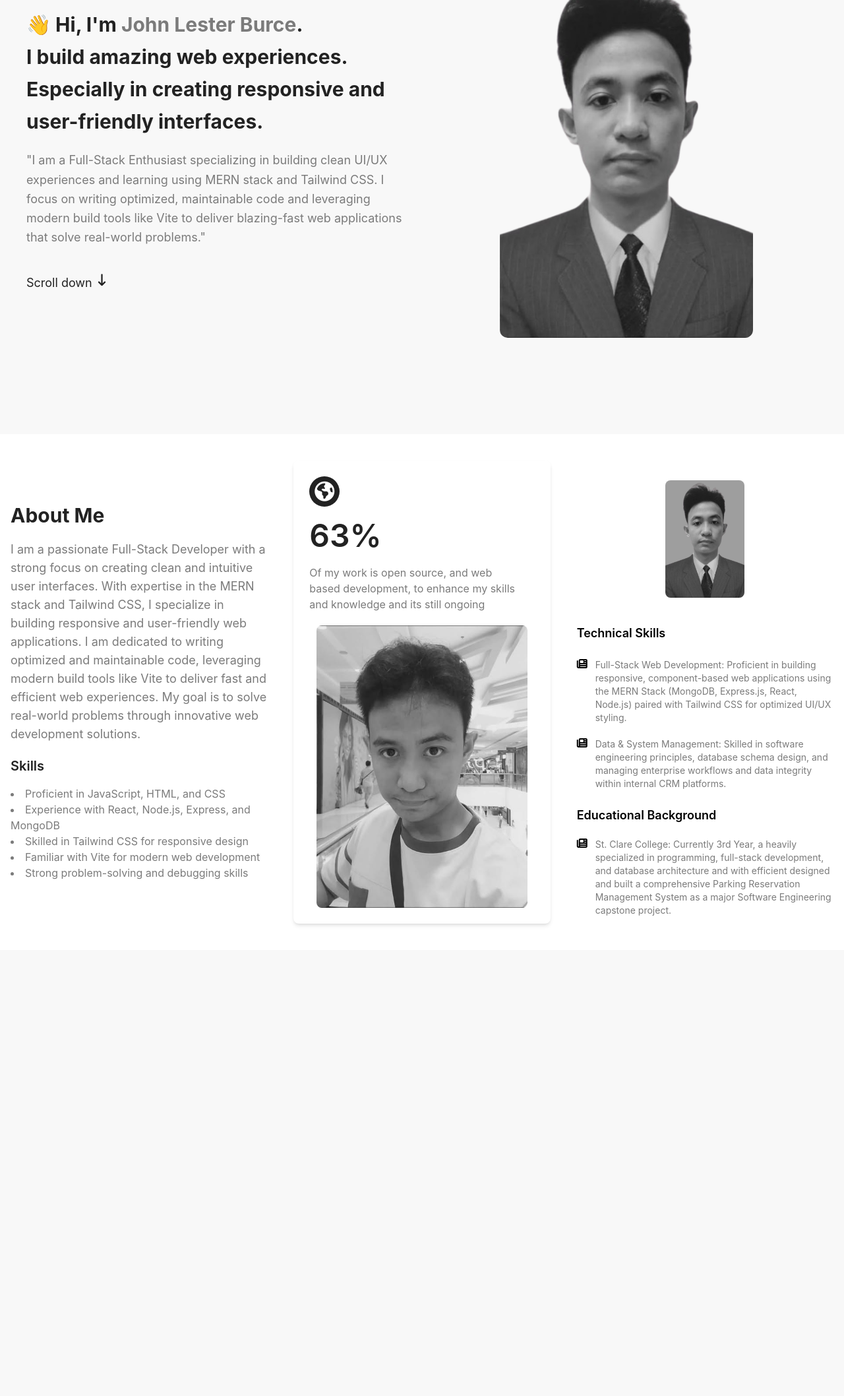
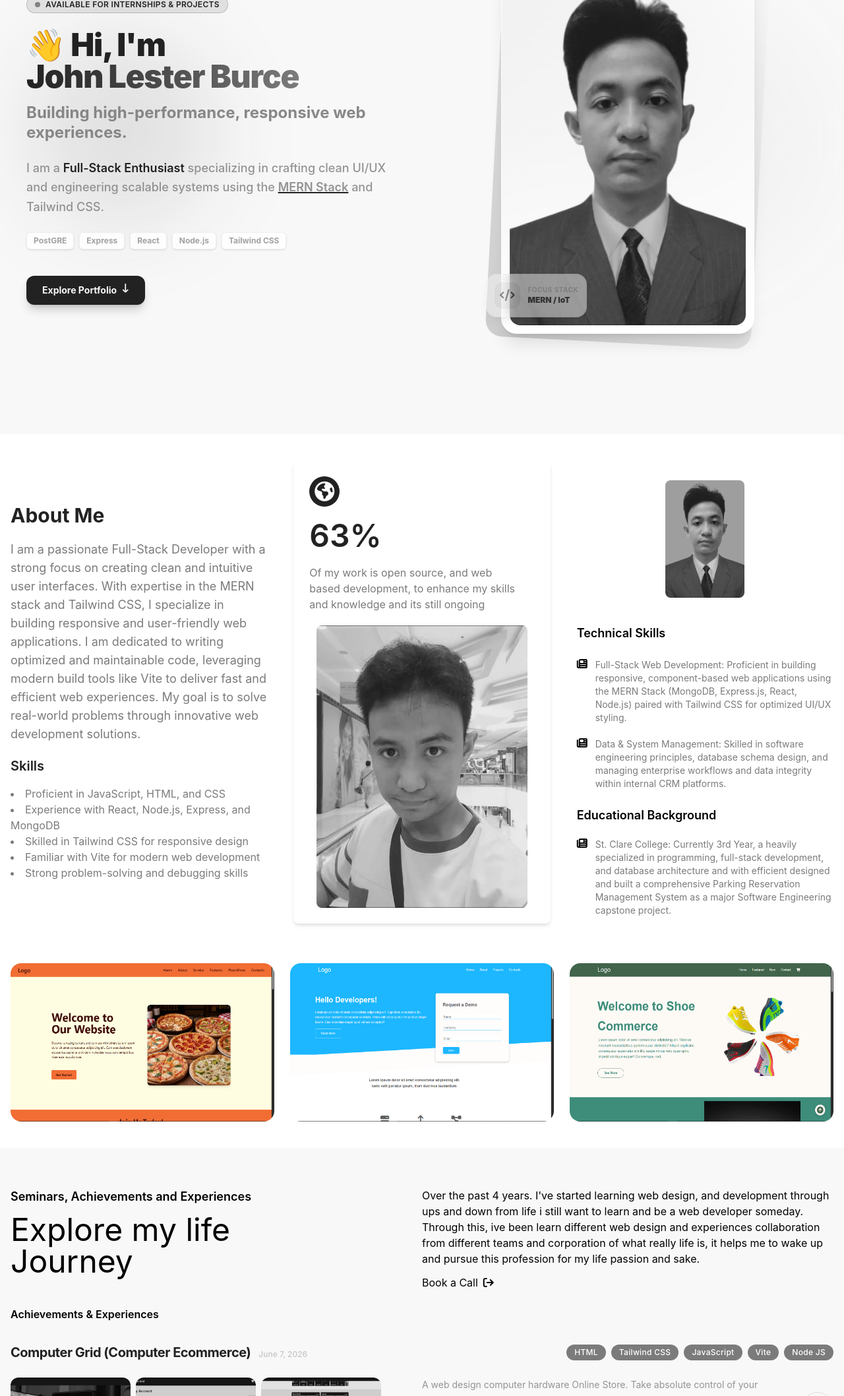
Before and after one commit to Silhouette204/My-Latest-Front-End-Portfolio, a website built with Vite: page index.html in a window 1280 px wide. Shown: the part 206-2322 px from the top of the page at 66% size. Before the commit the page ends 1646 px from the top, so only its background shows below. Built offline with nearby package versions, Linux system fonts and the light colour scheme.

Commit message:
Add: Seminars and Experience Section and make better UI version for more readable and more grid structured

```diff
--- a/index.html
+++ b/index.html
@@ -13,28 +13,70 @@
   <!--navigation is inside the renderNavigation in nav.js-->
   </div>
 
-<!-- Ginamit ang min-h-[calc(100vh-80px)] para pwedeng humaba kung kailangan, at may pt-10 para hindi sadsad sa navbar -->
-<section id="main" class="flex-1 min-h-[calc(100vh-100px)] flex items-center pt-10 pb-16 lg:py-0">
-  <!-- Idinagdag ang gap-y-16 para sa mobile kapag nagpatong ang text at image -->
-  <div class="container mx-auto px-5 lg:px-10 grid grid-cols-1 lg:grid-cols-2 gap-x-10 gap-y-16 items-center w-full">
+  <section id="main" class="relative flex-1 min-h-[calc(100vh-100px)] flex items-center pt-10 pb-16 lg:py-0 overflow-hidden">
 
-    <div class="flex flex-col gap-5 items-center lg:items-start">
-      <h1 class="text-2xl md:text-3xl font-bold text-secondary text-center lg:text-left leading-relaxed">
-        👋 Hi, I'm <span class="text-dark">John Lester Burce</span>. <br>
-        I build amazing web experiences. Especially in creating responsive and user-friendly interfaces.
-      </h1>
-      <p class="text-base md:text-lg text-dark text-center lg:text-left max-w-xl leading-relaxed">
-        "I am a Full-Stack Enthusiast specializing in building clean UI/UX experiences and learning using MERN stack and Tailwind CSS. I focus on writing optimized, maintainable code and leveraging modern build tools like Vite to deliver blazing-fast web applications that solve real-world problems."
+  <div class="absolute top-1/4 left-10 w-72 h-72 bg-secondary/10 rounded-full blur-3xl pointer-events-none"></div>
+  <div class="absolute bottom-1/4 right-10 w-96 h-96 bg-dark/5 rounded-full blur-3xl pointer-events-none"></div>
+
+  <div class="container mx-auto px-5 lg:px-10 grid grid-cols-1 lg:grid-cols-2 gap-x-12 gap-y-16 items-center w-full relative z-10">
+
+    <div class="flex flex-col gap-6 items-center lg:items-start">
+
+      <div class="inline-flex items-center gap-2 px-3 py-1 rounded-full bg-secondary/10 border border-secondary/20 text-secondary text-xs font-semibold tracking-wide uppercase">
+        <span class="w-2 h-2 rounded-full bg-secondary animate-pulse"></span>
+        Available for Internships & Projects
+      </div>
+
+      <div class="space-y-4">
+        <h1 class="text-3xl md:text-4xl lg:text-5xl font-black text-secondary text-center lg:text-left tracking-tight leading-none">
+          👋 Hi, I'm <br class="hidden lg:block">
+          <span class="bg-gradient-to-r from-secondary to-dark bg-clip-text text-transparent">John Lester Burce</span>
+        </h1>
+        <h2 class="text-xl md:text-2xl font-bold text-dark/90 text-center lg:text-left leading-tight">
+          Building high-performance, responsive web experiences.
+        </h2>
+      </div>
+
+      <p class="text-base md:text-lg text-dark/80 text-center lg:text-left max-w-xl leading-relaxed font-medium">
+        I am a <span class="text-secondary font-semibold">Full-Stack Enthusiast</span> specializing in crafting clean UI/UX and engineering scalable systems using the <span class="underline decoration-secondary decoration-2 font-semibold">MERN Stack</span> and Tailwind CSS.
       </p>
 
-      <a href="#about" class="mt-5 text-lg text-secondary hover:text-dark hover:underline flex items-center gap-2 transition duration-300">
-        Scroll down <i class="fa-solid fa-arrow-down-long animate-bounce"></i>
-      </a>
+      <div class="flex flex-wrap justify-center lg:justify-start gap-2 text-xs font-bold text-dark/70">
+        <span class="bg-light/80 border border-dark/10 px-2.5 py-1 rounded-md shadow-sm">PostGRE</span>
+        <span class="bg-light/80 border border-dark/10 px-2.5 py-1 rounded-md shadow-sm">Express</span>
+        <span class="bg-light/80 border border-dark/10 px-2.5 py-1 rounded-md shadow-sm">React</span>
+        <span class="bg-light/80 border border-dark/10 px-2.5 py-1 rounded-md shadow-sm">Node.js</span>
+        <span class="bg-light/80 border border-dark/10 px-2.5 py-1 rounded-md shadow-sm">Tailwind CSS</span>
+      </div>
+
+      <div class="flex flex-col sm:flex-row items-center gap-4 mt-4 w-full sm:w-auto">
+        <a href="#about" class="w-full sm:w-auto text-center text-sm font-bold bg-secondary text-primary px-6 py-3 rounded-xl hover:bg-dark hover:duration-300 transition-all shadow-lg shadow-secondary/20 flex items-center justify-center gap-2 group">
+          Explore Portfolio
+          <i class="fa-solid fa-arrow-down-long animate-bounce group-hover:translate-y-1 transition-transform"></i>
+        </a>
+      </div>
+
     </div>
 
-    <!-- Nilagyan natin ng kaunting padding bottom (pb-5) ang image div para hindi ito dumidikit sa puting background ng About section -->
-    <div class="flex justify-center items-center pb-5 lg:pb-0">
-      <img src="./src/assets/main-img.png" class="w-64 sm:w-72 md:w-80 lg:w-96 h-auto object-cover rounded-xl" alt="John Lester Burce">
+    <div class="flex justify-center items-center pb-5 lg:pb-0 relative">
+
+      <div class="absolute inset-0 bg-gradient-to-tr from-secondary/20 to-transparent rounded-3xl transform rotate-3 scale-105 max-w-xs md:max-w-sm mx-auto pointer-events-none -z-10"></div>
+
+      <div class="relative bg-gradient-to-b from-light/50 to-light p-3 rounded-3xl shadow-xl border border-light/80 backdrop-blur-md max-w-xs md:max-w-sm transition-transform duration-500 hover:scale-[1.02]">
+        <img src="./src/assets/main-img.png" class="w-full h-auto object-cover rounded-2xl brightness-95 grayscale hover:grayscale-0 duration-500 transition-all" alt="John Lester Burce">
+
+        <div class="absolute bottom-6 -left-6 bg-primary/95 border border-dark/10 p-3 rounded-2xl shadow-lg flex items-center gap-3 backdrop-blur-sm hidden sm:flex animate-pulse">
+          <div class="p-2 bg-secondary/10 text-secondary rounded-xl">
+            <i class="fa-solid fa-code text-lg"></i>
+          </div>
+          <div>
+            <p class="text-[10px] font-bold text-dark/50 uppercase tracking-wider">Focus Stack</p>
+            <p class="text-xs font-black text-secondary">MERN / IoT</p>
+          </div>
+        </div>
+
+      </div>
+
     </div>
 
   </div>
@@ -107,6 +149,64 @@
 </div>
 </div>
  </div>
+ </div>
+
+ <div class="container-1 mt-15">
+ <div class="grid grid-cols-1 lg:grid-cols-3 gap-6">
+  <div class="hover:brightness-70 transition-all cursor-pointer">
+    <a href="https://responsive-landing-page-website.vercel.app/">
+  <img src="./src/assets/showcase-1.png" class="h-60 w-full rounded-2xl" alt="">
+</a>
+</div>
+
+<div class="hover:brightness-70 transition-all cursor-pointer">
+  <a href="https://responsive-ecommerce-landing-page-pi.vercel.app/">
+  <img src="./src/assets/showcase-2.png" class="h-60 w-full rounded-2xl" alt="">
+</a>
+</div>
+
+<div class="hover:brightness-70 transition-all cursor-pointer">
+  <a href="https://multi-section-lime.vercel.app/">
+  <img src="./src/assets/showcase-3.png" class="h-60 w-full rounded-2xl" alt="">
+</a>
+</div>
+</div>
+</div>
+</section>
+
+<section id="experiences" class="my-10">
+<div class="container-1">
+
+<div class="grid grid-cols-1 lg:grid-cols-2">
+  <div class="mt-5">
+    <h3 class="font-semibold text-lg">Seminars, Achievements and Experiences</h3>
+    <h1 class="text-5xl mt-3 mb-2">Explore my life </br> Journey </h1>
+  </div>
+
+  <div class="flex flex-col gap-3 mt-5">
+    <p>Over the past 4 years. I've started learning web design, and development through ups and down from life i still want to learn and be a web developer someday. Through this, ive been learn different web design and experiences collaboration from different teams and corporation of what really life is, it helps me to wake up and pursue this profession for my life passion and sake.</p>
+      <a href="#" class="text-base hover:text-dark transition">Book a Call<i class="fa-solid fa-arrow-right-from-bracket ml-2"></i></a>
+  </div>
+
+</div>
+
+<div id="experiences" class="mt-6">
+  <h1 class="font-semibold">Achievements & Experiences</h1>
+
+<div class="mt-6" id="experience-container">
+ <!--Contents inside the experience.js-->
+</div>
+
+</div>
+
+<div id="seminar" class="mt-7">
+  <h3 class="font-semibold">Seminars & Certification</h3>
+
+  <div class="mt-3 lg:mt-6" id="seminar-container">
+  </div>
+</div>
+
+</div>
 </section>
 
   </body>
--- /dev/null
+++ b/src/experience.js
@@ -0,0 +1,101 @@
+const dataExp = [
+  {
+    title: "Computer Grid (Computer Ecommerce)",
+    date: "Date: June 7, 2026",
+    purpose: "A web design computer hardware Online Store. Take absolute control of your workspace and game. Features zero-latency response tracking, durable ergonomic housing, and fully programmable macros to streamline both your competitive matches and daily coding workflows.",
+    category: ["HTML", "Tailwind CSS", "JavaScript", "Vite", "Node JS"],
+    // Nagdagdag tayo ng images array para dito lang sa specific project na ito lalabas ang mga preview images
+    images: [
+      "./src/assets/latest-1.png",
+      "./src/assets/latest-2.png",
+      "./src/assets/latest-3.png"
+    ],
+    project: "https://product-grid-e-commerce.vercel.app/"
+  },
+  {
+    title: "Parking Management Reservation System",
+    date: "Date: April, 2026",
+    purpose: "A full-scale Software Engineering capstone project designed to automate and optimize parking lot workflows. The system bridges the gap between drivers and secure facility spaces by providing real-time data tracking, interactive structural grid layouts, and seamless booking logistics to eliminate manual ticketing inefficiencies.",
+    category: ["React", "Express", "MongoDB"],
+
+  },
+  {
+    title: "Sales Utility Clerk - SM Fairview (SM Department Store)",
+    date: "Date: March 2025 - June 2025",
+    purpose: "Data Validation & Auditing: Assisted core inventory clerks in conducting physical audits of incoming school supply deliveries to cross-reference delivery documents and flag stock discrepancies, shortages, or surpluses. Merchandising & Price Management: Assisting customers needs, managed shelf storage allocations and organized structural layout updates for seasonal inventory during high-traffic school-opening periods. Transactional Support: Facilitated storefront retail activities, coordinated directly with logistics teams for secure stock handovers, and resolved customer inquiries efficiently.",
+    category: ["Corporate", "Sales", "Retail"],
+   },
+   {
+    title: "Selling Clerk - SM Novaliches (SM Super Market)",
+    date: "Date: July 2024 - January 2025",
+    purpose: "- Inventory & Data Tracking: Managed physical inventory parameters and implemented FIFO (First-In, First-Out) workflows to minimize asset wastage and maintain consistent product availability grids.Documentation & Logistics: Formulated and processed essential operational documentation, including product pull-out logs, internal stock orders, and replenishment requests. Financial Logic Processing: Handled cash and digital transactions, accurately computing totals, promotional discounts, and pricing variables under high-volume store hours. System Accuracy: Executed routine price configurations and real-time shelf tag updates to guarantee absolute data consistency across the department storefront.",
+    category: ["Corporate", "Sales", "Retail"]
+   }
+];
+
+export function renderExperience() {
+  const seminarContainer = document.querySelector('#experience-container');
+
+  if (!seminarContainer) return;
+
+  seminarContainer.innerHTML = dataExp.map(({ title, date, purpose, category, images, project }) => {
+
+    // 1. KONTROL SA PURPOSE
+    const renderPurpose = Array.isArray(purpose)
+      ? `<ul class="list-disc list-inside space-y-1 text-sm text-dark/80 leading-relaxed">
+          ${purpose.map(item => `<li>${item}</li>`).join('')}
+         </ul>`
+      : `<p class="text-sm text-dark/80 leading-relaxed">${purpose}</p>`;
+
+    // 2. KONTROL SA CATEGORY BADGES (Ginawang black/dark badges para hawig sa sample image mo)
+    const renderCategory = Array.isArray(category)
+      ? category.map(cat => `<span class="px-3 py-1 rounded-full bg-dark text-light font-medium text-xs tracking-wide">${cat}</span>`).join('')
+      : `<span class="px-3 py-1 rounded-full bg-dark text-light font-medium text-xs tracking-wide">${category}</span>`;
+
+    // 3. CONDITIONAL IMAGES GENERATOR: Kung may images na declared sa object, gagawin nitong 3-column grid ang layout sa kaliwa
+    const imageGridHTML = images && images.length > 0
+      ? `<div class="grid grid-cols-3 gap-2 w-full lg:w-[45%]">
+          ${images.map(img => `
+            <div class="aspect-[4/3] w-full overflow-hidden rounded-xl">
+              <img src="${img}" class="w-full h-full object-cover brightness-95 grayscale hover:grayscale-0 duration-500 transition-all" alt="Project Preview">
+            </div>
+          `).join('')}
+         </div>`
+      : '';
+
+    return `
+      <div class="mt-8 flex flex-col gap-4 border-b pb-8 border-dark/10 w-full font-poppins">
+
+        <div class="flex flex-col sm:flex-row sm:items-center justify-between gap-4 w-full">
+          <div class="flex flex-col sm:flex-row sm:items-baseline gap-1 sm:gap-3">
+            <h1 class="font-bold text-xl text-secondary tracking-tight">${title}</h1>
+            <span class="text-xs text-dark/40 font-medium">${date.replace('Date: ', '')}</span>
+          </div>
+
+          <div class="flex flex-row flex-wrap gap-2">
+            ${renderCategory}
+          </div>
+        </div>
+
+        <div class="flex flex-col lg:flex-row justify-between items-start gap-6 lg:gap-10 w-full mt-2">
+
+          ${imageGridHTML}
+
+          <div class="${images && images.length > 0 ? 'flex-1 lg:max-w-[50%]' : 'w-full'} flex items-center justify-between group">
+            <div class="pr-6">
+              ${renderPurpose}
+            </div>
+
+            <a href ="${project}">
+           <button class="w-12 h-12 rounded-full border border-dark/20 flex items-center justify-center text-dark text-lg hover:bg-dark hover:text-light duration-300 transition-all flex-shrink-0">
+  <i class="fa-solid fa-arrow-trend-up text-base transform group-hover:translate-x-0.5 group-hover:-translate-y-0.5 transition-transform"></i>
+</button>
+</a>
+          </div>
+
+        </div>
+
+      </div>
+    `;
+  }).join('');
+}
--- /dev/null
+++ b/src/seminars.js
@@ -0,0 +1,89 @@
+const dataSeminar = [
+  {
+    title: "Pre-OJT",
+    date:  "June 1, 2026",
+    purpose: [
+      "Personality in the workplace",
+      "Safety in the workplace",
+      "Communication in the workplace",
+      "Legal Rights in the workplace ",
+    ],
+    category: "Summer"
+  },
+
+  {
+    title: "INVESTITURE",
+    date:  "October, 2025",
+    purpose: "Junior Pinning Ceremony",
+    category: "Ceremonial"
+  },
+
+  {
+    title: "BASIC FRONT END & RESPONSIVE DESIGN",
+    date:  "Date: July 6, 2023",
+    purpose: "FreeCodeCamp.Org",
+    category: [
+      "UI/UX",
+      "Responsive"
+    ]
+  },
+
+  {
+    title: "STATISTICAL DATA ANALYSIS: DATA ANALYTICS ",
+    date:  "Date: July 6, 2023",
+    purpose: "Seminar - St.Vincent De Ferrer College",
+    category: [
+      "Data Analysis",
+      "Networking"
+    ]
+  },
+
+  {
+    title: "EMERGING TRENDS AND OPPURTUNITIES FOR FUTURE TECHNOPRENEURS",
+    date:  "Date: March 14, 2023",
+    purpose: "Seminar - St.Vincent De Ferrer College",
+    category: [
+      "Technology",
+      "Business"
+    ]
+  },
+]
+
+export function renderSeminar() {
+  const seminarContainer = document.querySelector('#seminar-container');
+
+  if (!seminarContainer) return;
+
+  seminarContainer.innerHTML = dataSeminar.map(({ title, date, purpose, category }) => {
+
+    // 1. KONTROL SA PURPOSE: Kung Array, i-render pababa bilang listahan, kung String, regular na h3 lang
+    const renderPurpose = Array.isArray(purpose)
+      ? `<ul class="list-disc list-inside space-y-1 text-sm text-dark">
+          ${purpose.map(item => `<li>${item}</li>`).join('')}
+         </ul>`
+      : `<h3 class="text-sm text-dark">${purpose}</h3>`;
+
+    // 2. KONTROL SA CATEGORY: Para hindi rin mag-error o magdikit kung higit sa isa ang category mo
+    const renderCategory = Array.isArray(category)
+      ? category.map(cat => `<span class="px-3 py-1 rounded-full bg-secondary text-primary font-semibold text-xs">${cat}</span>`).join('')
+      : `<span class="px-3 py-1 rounded-full bg-secondary text-primary font-semibold text-xs">${category}</span>`;
+
+    return `
+      <div class="mt-5 flex flex-col gap-4 lg:flex-row justify-between items-start border-b-2 pb-5 border-dark/20 w-full">
+
+        <div class="flex flex-col gap-1 max-w-sm">
+          <h1 class="font-bold text-lg text-secondary leading-tight">${title}</h1>
+          <p class="text-xs text-dark/70">${date.replace('Date: ', '')}</p> </div>
+
+        <div class="flex-1 w-full lg:max-w-md">
+          ${renderPurpose}
+        </div>
+
+        <div class="flex flex-row flex-wrap items-center gap-2 mt-2 lg:mt-0">
+          ${renderCategory}
+        </div>
+
+      </div>
+    `;
+  }).join('');
+}
```
Also changed, not shown: src/main.js (+13 -2 lines), src/assets/latest-1.png (added), src/assets/latest-2.png (added), src/assets/latest-3.png (added), src/assets/showcase-1.png (added), src/assets/showcase-2.png (added), src/assets/showcase-3.png (added).
